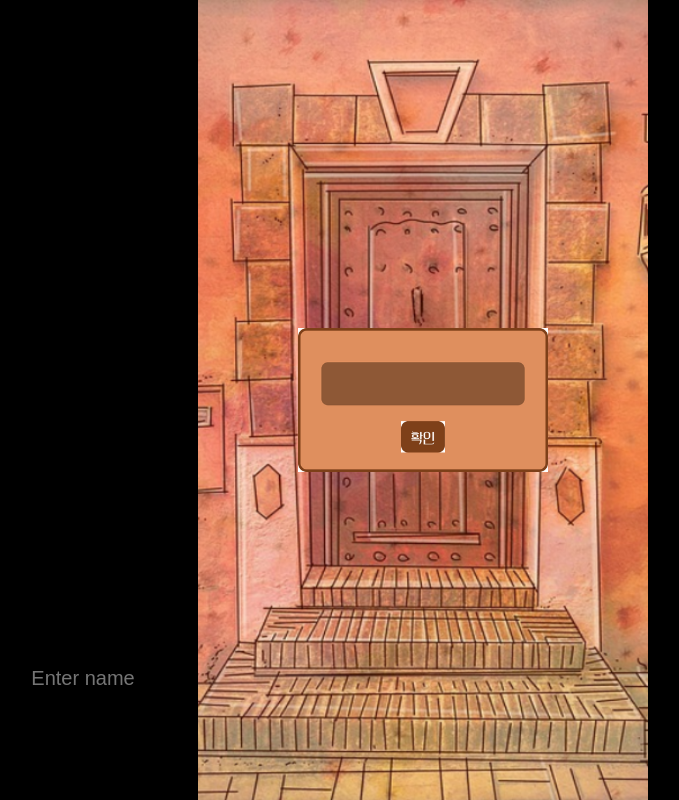
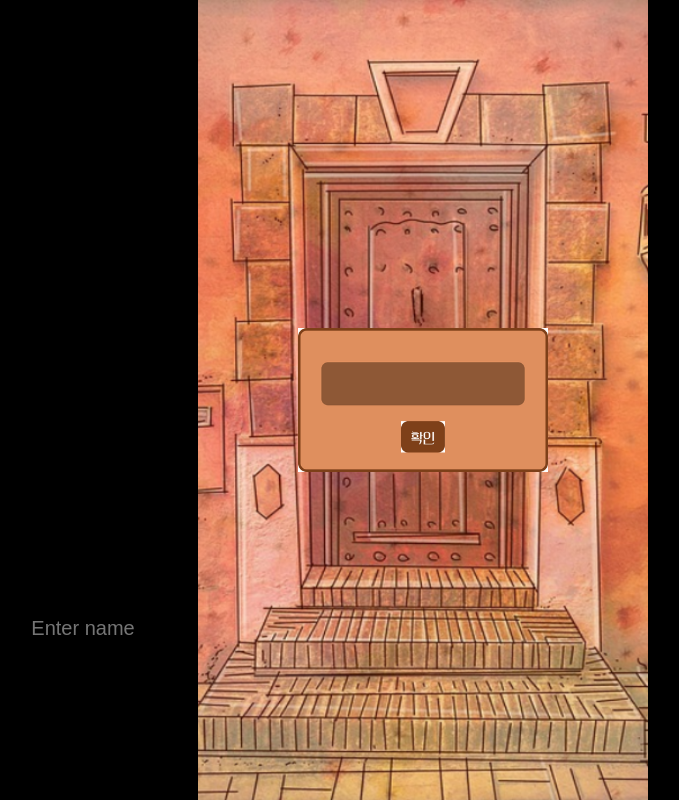
Before and after one commit to playerdot08/munsonggame, a plain HTML site: page index.html in a window 1280 px wide. Shown: the whole page, without its empty margins (217-896 px from the left). Drawn offline with Linux system fonts and the light colour scheme.

Commit message:
Update index.html

```diff
--- a/index.html
+++ b/index.html
@@ -108,7 +108,7 @@ canvas.addEventListener("touchmove", e=>{
 function updateNameInputPosition() {
   const nameW = 325.6, nameH = 69;
   const nameX = (canvasWidth - nameW)/2;
-  const nameY = (canvasHeight - nameH)/2 + 50;
+  const nameY = (canvasHeight - nameH)/2;
 
   nameInput.style.left = nameX + "px";
   nameInput.style.top = nameY + "px";
```
